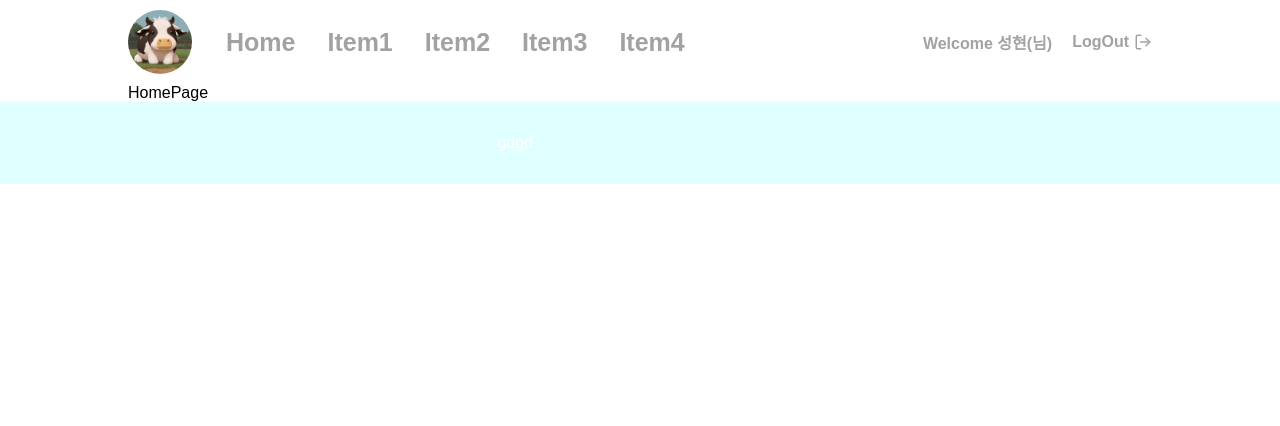
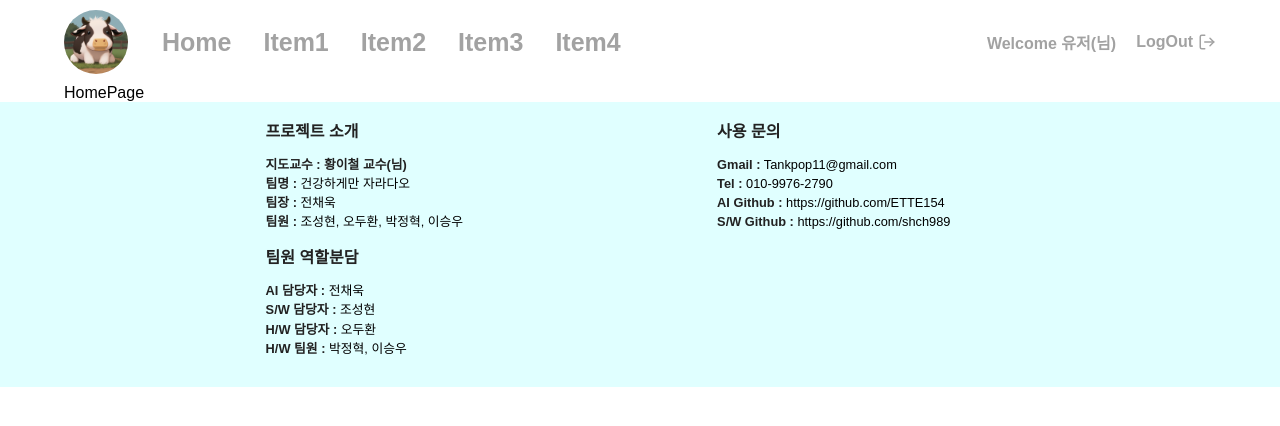
Before and after one commit to shch989/CapstoneDesign_A-Iot_SmartFarm, a React (Create React App) app in the folder client/: page / in a window 1280 px wide. Shown: the top 426 px of the page. Built offline with nearby package versions, Linux system fonts and the light colour scheme.

Commit message:
navbar footer 완성

```diff
--- a/client/src/App.js
+++ b/client/src/App.js
@@ -17,9 +17,9 @@ import RegisterPage from './pages/RegisterPage'
 import NotFoundPage from './pages/NotFoundPage'
 
 const Main = styled.main`
-  padding: 0 10%;
+  padding: 0 5%;
   margin-top: 84px;
-  height: 100%
+  height: 100%;
 `
 
 const Layout = ({ children }) => {
--- a/client/src/components/Footer.js
+++ b/client/src/components/Footer.js
@@ -1,27 +1,108 @@
 import React from 'react'
 import styled from 'styled-components'
 
-
 const Container = styled.footer`
+  bottom: 0;
+  width: 100%;
+  background-color: #e0ffff;
   padding: 1rem;
-  background-color: #e0ffff;
 `
 const MainFooter = styled.div`
-  width: 80%;
   display: flex;
-  justify-content: center;
+  flex-wrap: wrap;
   align-items: center;
-  padding: 1rem;
-  background-color: #e0ffff;
+  justify-content: space-between;
+  color: #000;
+  width: 60%;
+  margin: 0 auto;
 
-  color: #fff;
+  @media (max-width: 768px) {
+    flex-direction: column;
+  }
+`
+
+const Section = styled.div`
+  top: 5px;
+  display: flex;
+  flex-direction: column;
+  align-items: flex-start;
+  margin-right: 4rem;
+
+  h4 {
+    font-size: 1rem;
+    font-weight: bold;
+    color: #222;
+    margin: 0;
+  }
+
+  p {
+    font-size: 0.8rem;
+    line-height: 1.5;
+
+    b {
+      font-weight: bold;
+      color: #222;
+    }
+  }
+`
+
+const Link = styled.a`
+  color: #000;
+  text-decoration: none;
+
+  &:hover {
+    text-decoration: underline;
+  }
 `
 
 const Footer = () => {
   return (
     <Container>
       <MainFooter>
-        gdgd
+        <Section>
+          <h4>프로젝트 소개</h4>
+          <p>
+            <b>지도교수 : 황이철 교수(님)</b>
+            <br />
+            <b>팀명 :</b> 건강하게만 자라다오
+            <br />
+            <b>팀장 :</b> 전채욱
+            <br />
+            <b>팀원 :</b> 조성현, 오두환, 박정혁, 이승우
+          </p>
+        </Section>
+        <Section>
+          <h4>사용 문의</h4>
+          <p>
+            <b>Gmail :</b>{' '}
+            <Link href="mailto:Tankpop11@gmail.com">Tankpop11@gmail.com</Link>
+            <br />
+            <b>Tel :</b> 010-9976-2790
+            <br />
+            <b>AI Github :</b>{' '}
+            <Link href="https://github.com/ETTE154">
+              https://github.com/ETTE154
+            </Link>
+            <br />
+            <b>S/W Github :</b>{' '}
+            <Link href="https://github.com/shch989">
+              https://github.com/shch989
+            </Link>
+          </p>
+        </Section>
+        <Section>
+          <h4>팀원 역할분담</h4>
+          <p>
+            <b>AI 담당자 :</b> 전채욱
+            <br />
+            <b>S/W 담당자 :</b> 조성현
+            <br />
+            <b>H/W 담당자 :</b> 오두환
+            <br />
+            <b>H/W 팀원 :</b> 박정혁, 이승우
+            <br />
+          </p>
+        </Section>
       </MainFooter>
     </Container>
   )
--- a/client/src/components/Navbar.js
+++ b/client/src/components/Navbar.js
@@ -6,7 +6,6 @@ import logo from '../public/logo.png'
 const Container = styled.nav`
   position: fixed;
   top: 0;
-  left: 0;
   width: 100%;
   padding: 10px 0;
 `
@@ -15,7 +14,7 @@ const MainNav = styled.div`
   display: flex;
   align-items: center;
   color: #fff;
-  width: 80%;
+  width: 90%;
   margin: 0 auto;
 `
 
@@ -119,7 +118,7 @@ function Navbar() {
           </MenuItem>
         </Menu>
         <User>
-          <UserProfile>Welcome 성현(님)</UserProfile>
+          <UserProfile>Welcome 유저(님)</UserProfile>
           <Logout href="/login">
             LogOut
             <FiLogOut />
```
